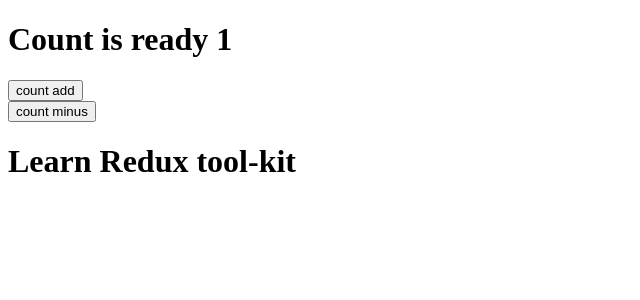
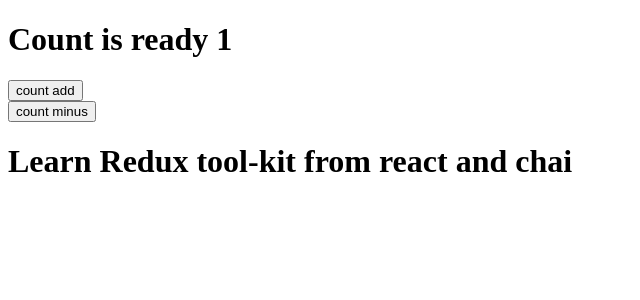
Before and after one commit to nishantsingh345/chai_react, a React (Vite) app: page / in a window 1280 px wide. Shown: the top 300 px of the page, without its empty margins (0-640 px from the left). Built offline with nearby package versions, Linux system fonts and the light colour scheme.

Commit message:
add text

```diff
--- a/src/components/ReduxToolkit.jsx
+++ b/src/components/ReduxToolkit.jsx
@@ -1,7 +1,7 @@
 const ReduxToolkit = () => {
   return (
     <div>
-      <h1>Learn Redux tool-kit</h1>
+      <h1>Learn Redux tool-kit from react and chai</h1>
     </div>
   );
 };
```
